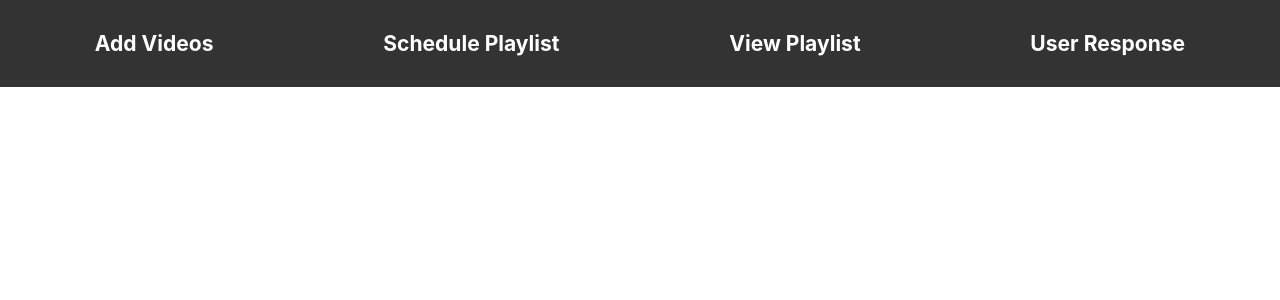
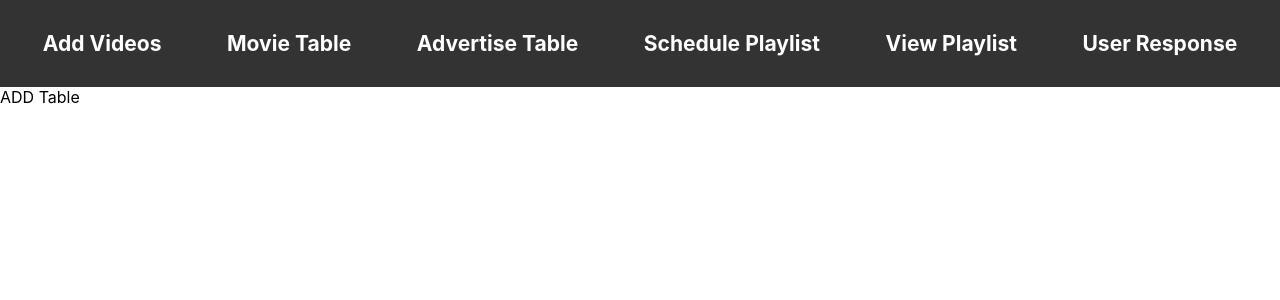
Before and after one commit to Swapnilchavan13/QandAFrontend, a React (Create React App) app in the folder qanda-app/: page /advertisetable in a window 1280 px wide. Shown: the top 300 px of the page. Built offline with nearby package versions, Linux system fonts and the light colour scheme.

Commit message:
updated code

```diff
--- /dev/null
+++ b/qanda-app/src/components/advertiseTable.js
@@ -0,0 +1,7 @@
+import React from 'react'
+
+export const AdvertiseTable = () => {
+  return (
+    <div>ADD Table</div>
+  )
+}
--- /dev/null
+++ b/qanda-app/src/components/movieTable.js
@@ -0,0 +1,7 @@
+import React from 'react'
+
+export const MovieTable = () => {
+  return (
+    <div>Movie table</div>
+  )
+}
--- a/qanda-app/src/components/navbar.js
+++ b/qanda-app/src/components/navbar.js
@@ -7,6 +7,12 @@ export const Navbar = () => {
     <div className="navbar">
       <Link to='uploadform'>
         <h3>Add Videos</h3>
+      </Link>
+      <Link to='movietable'>
+        <h3>Movie Table</h3>
+      </Link>
+      <Link to='advertisetable'>
+        <h3>Advertise Table</h3>
       </Link>
       <Link to='scheduler'>
         <h3>Schedule Playlist</h3>
--- a/qanda-app/src/components/videoUploadForm.js
+++ b/qanda-app/src/components/videoUploadForm.js
@@ -521,8 +521,6 @@ function UploadForm() {
         />
       </label>
 
-
-
       <label style={{ display: formData.videoType =="Advertisement" ? 'block' : 'none' }}>       Correct Option ( ENTER nil WHEN THIS OPTION ISNT NEEDED FOR THE QUESTION GIVEN):
         <input type="text" name="correctOption" value={formData.correctOption} onChange={handleChange} />
       </label>
--- a/qanda-app/src/routes/allroutes.js
+++ b/qanda-app/src/routes/allroutes.js
@@ -5,6 +5,8 @@ import { Theateroperator } from '../components/theaterOperator.js';
 import { VideoPlayer } from '../components/videoPlayer.js';
 import UploadForm from '../components/videoUploadForm.js';
 import { UserResponse } from '../components/userResponse.js';
+import { MovieTable } from '../components/movieTable.js';
+import { AdvertiseTable } from '../components/advertiseTable.js';
 // import RegistrationForm from './components/registartionForm.js';
 
 export const Allroutes = () => {
@@ -13,6 +15,8 @@ export const Allroutes = () => {
     <div>
       <Routes>
           <Route path="uploadform" element={<UploadForm/>} />
+          <Route path="movietable" element={<MovieTable/>} />
+          <Route path="advertisetable" element={<AdvertiseTable/>} />
           <Route path="scheduler" element={<Scheduler />} />
           <Route path="theateroperator" element={<Theateroperator />} />
           <Route path="video-player" element={<VideoPlayer />} />
```
